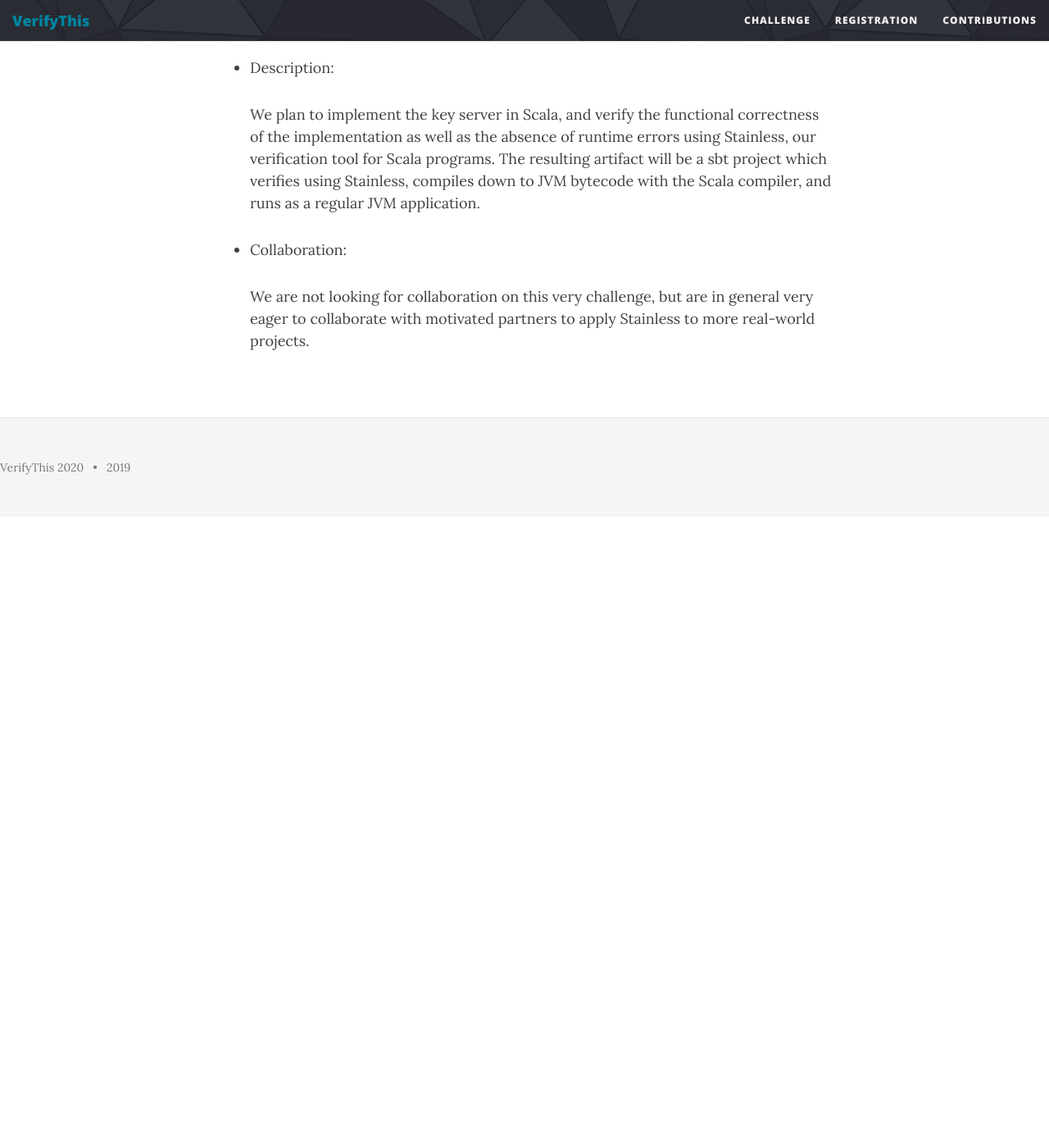
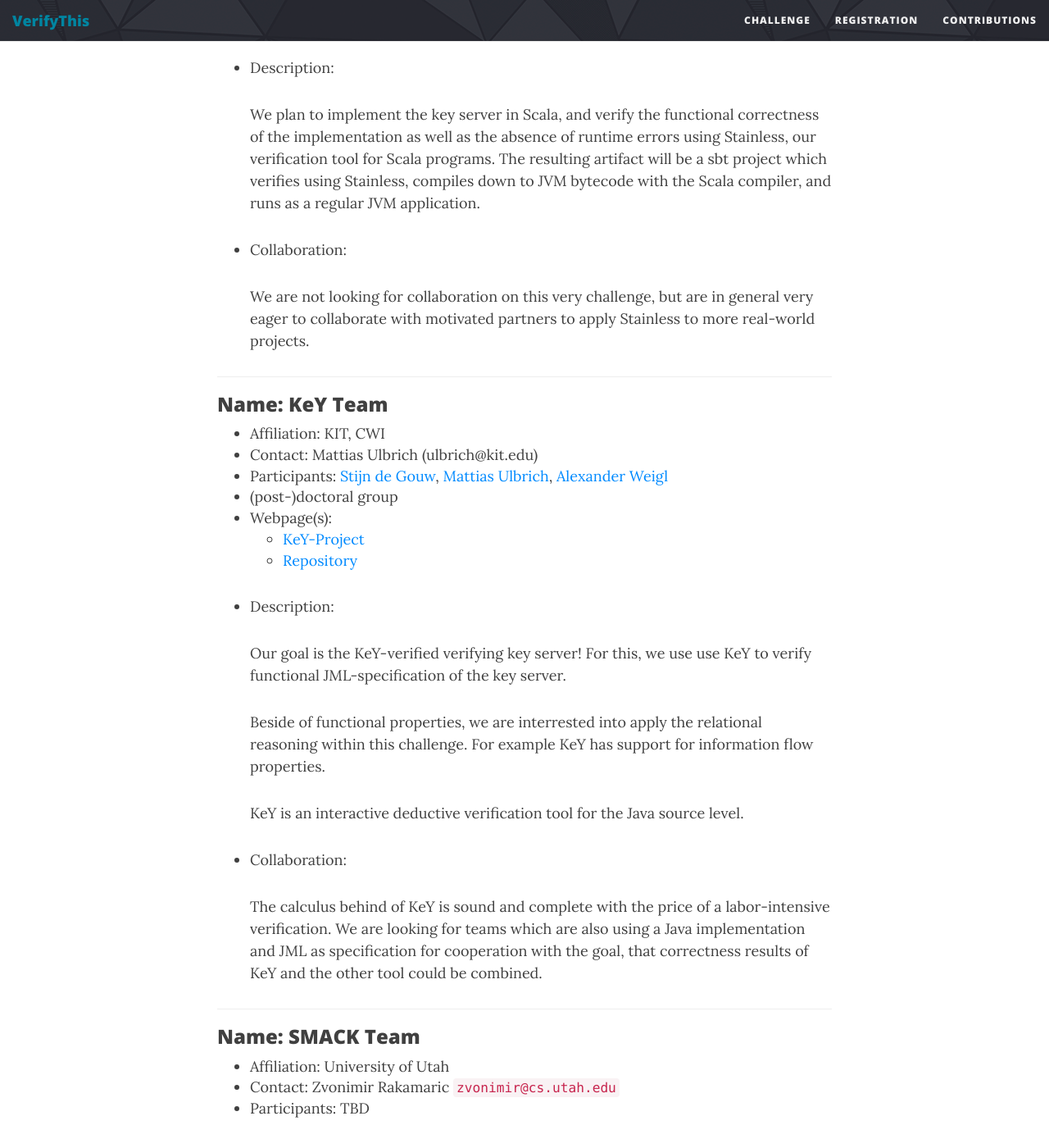
Before and after one commit to verifythis/verifythis.github.io, a Jekyll site: the page built from registration.md, in a window 1280 px wide and 1400 px high, scrolled down 4099 px. Shown: the whole window at 82% size. Built offline with Jekyll 4.4.1, drawn with Linux system fonts in a browser that asks for light colours; before the commit the page ends 4729 px from its top, so only the background shows below that; some of the changed text lies outside the part shown.

Commit message:
add smack

```diff
--- a/registration.md
+++ b/registration.md
@@ -147,7 +147,7 @@
 * Affiliation: LARA, EPFL
 * Contact: Viktor Kunčak (viktor.kuncak@epfl.ch)
 * Participants: Viktor Kunčak, Jad Hamza, Romain Ruetschi
-* ?ost-doctoral group
+* post-doctoral group
 * Webpage(s):
   - [Group](https://lara.epfl.ch)
   - [Stainless](https://stainless.epfl.ch)
@@ -167,3 +167,56 @@
   We are not looking for collaboration on this very challenge, but are in
   general very eager to collaborate with motivated partners to apply Stainless
   to more real-world projects.
+
+---
+### Name: KeY Team
+
+* Affiliation: KIT, CWI
+* Contact: Mattias Ulbrich (ulbrich@kit.edu)
+* Participants: [Stijn de Gouw](https://www.cwi.nl/people/stijn-de-gouw),
+[Mattias Ulbrich](https://formal.iti.kit.edu/~ulbrich),
+[Alexander Weigl](https://formal.iti.kit.edu/~weigl)
+* (post-)doctoral group
+* Webpage(s):
+  - [KeY-Project](https://key-project.org)
+  - [Repository](https://github.com/KeYProject/verifythis-lts20)
+
+* Description:
+
+  Our goal is the KeY-verified verifying key server! For this, we use use KeY to
+  verify functional JML-specification of the key server.
+
+  Beside of functional properties, we are interrested into apply the relational
+  reasoning within this challenge. For example KeY has support for information
+  flow properties.
+
+  KeY is an interactive deductive verification tool for the Java source level.
+
+
+* Collaboration:
+
+  The calculus behind of KeY is sound and complete with the price of
+  a labor-intensive verification. We are looking for teams which are also using
+  a Java implementation and JML as specification for cooperation with the goal,
+  that correctness results of KeY and the other tool could be combined.
+
+
+---
+### Name: SMACK Team
+
+* Affiliation: University of Utah
+* Contact: Zvonimir Rakamaric `zvonimir@cs.utah.edu`
+* Participants: TBD
+* Webpage(s): [http://smackers.github.io/](http://smackers.github.io/)
+
+* Description:
+
+  Our plan is to try to apply our SMACK software verifier on the
+  target application. SMACK works at the level of LLVM IR, and hence there are
+  interesting challenges in terms of handling LLVM IR produced by the Rust
+  compiler. We also expect that modeling the environment will be challenging as
+  well. Unlike other tools, SMACK is a bounded verifier in its default mode.
+
+* Collaboration:
+
+  We are eager to collaborate on formalizing the specs and environment for the server.
```
